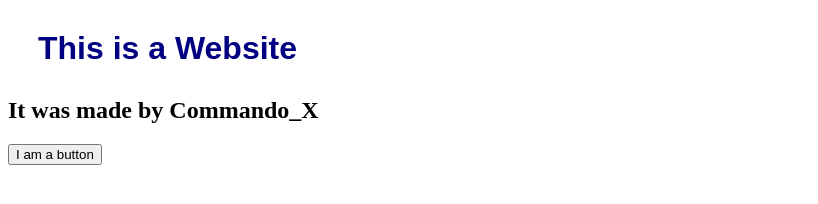
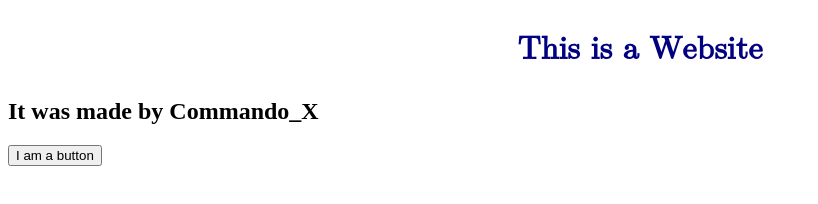
Before and after one commit to commandox657/coding, a plain HTML site: page index.html in a window 1280 px wide. Shown: the whole page, without its empty margins (0-818 px from the left). Drawn offline with Linux system fonts and the light colour scheme.

Commit message:
Added attributes to css

```diff
--- a/style.css
+++ b/style.css
@@ -3,4 +3,6 @@
     font-family: Arial, sans-serif;
     margin: 20px;
     padding: 10px;
+    text-align: center;
+    font-family: Math;
 }
```
